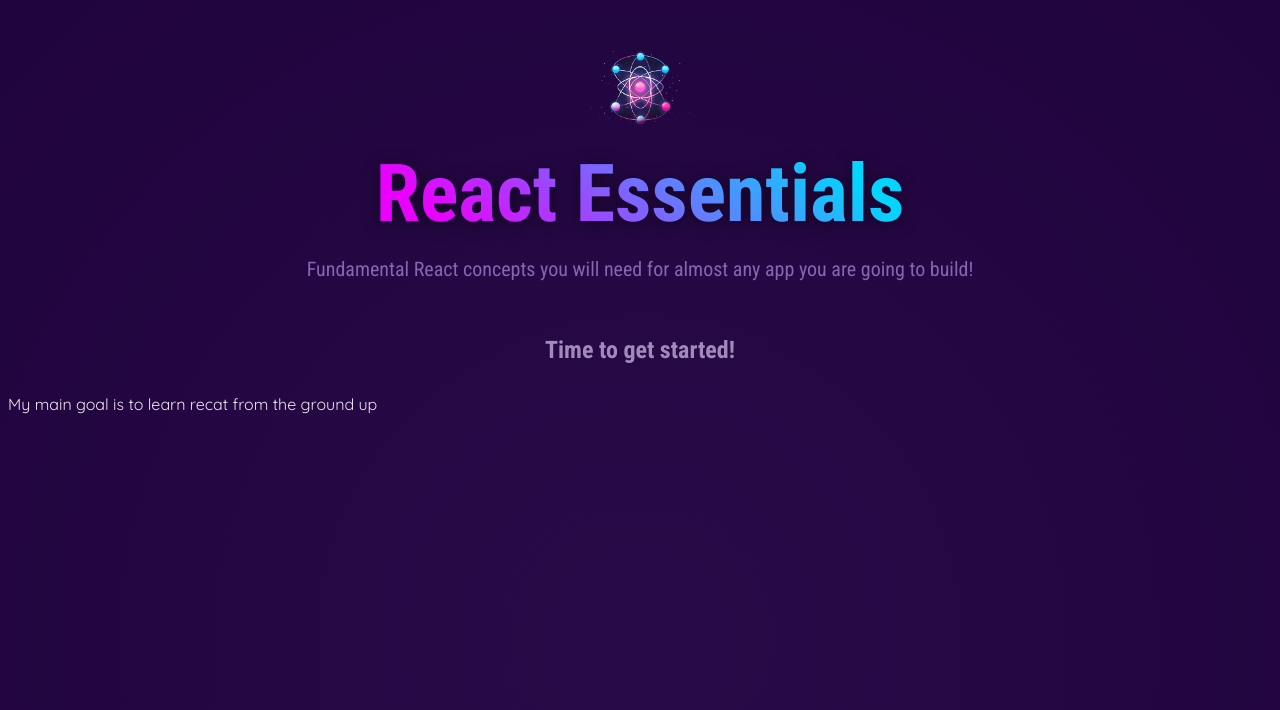
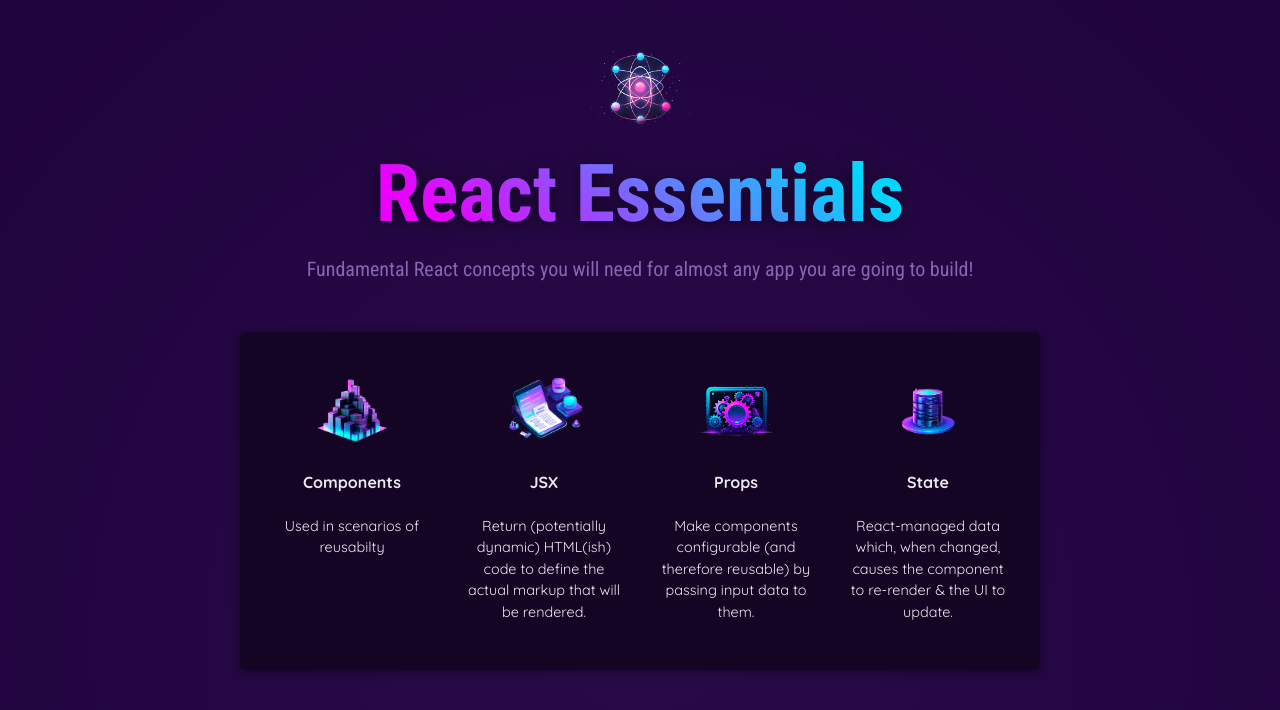
Before and after one commit to mayanjer/React-Essentials, a React (Vite) app: page / in a window 1280 px wide. Shown: the top 710 px of the page. Built offline with nearby package versions, Linux system fonts and the light colour scheme.

Commit message:
Added the new spread operator syntac

```diff
--- a/src/App.jsx
+++ b/src/App.jsx
@@ -1,10 +1,7 @@
 
-export function MainGoal() {
-  return (
-    <p>My main goal is to learn recat from the ground up</p>
+import descriptionImage from "./assets/components.png"
+import { CORE_CONCEPTS } from "./data";
 
-  )
-}
 
 function Header() {
   return (
@@ -19,14 +16,34 @@
   );
 }
 
+function CoreConcepts({image, title, description}) {
+  return <li>
+    <p><img src={ image} alt={title} /></p>
+    <h4>{title }</h4>
+    <p>{description}</p>
+
+
+  </li>
+}
+
 function App() {
   return (
     <div>
-      <Header/>
+      <Header />
       <main>
-        <h2>Time to get started!</h2>
+        <section id="core-concepts">
+          <ul>
+            <CoreConcepts
+              title="Components"
+              description="Used in scenarios of reusabilty"
+              image={descriptionImage}
+            />
+            <CoreConcepts {...CORE_CONCEPTS[1]} />
+            <CoreConcepts {...CORE_CONCEPTS[2]} />
+            <CoreConcepts {...CORE_CONCEPTS[3]} />
+          </ul>
+        </section>
       </main>
-      <MainGoal/>
     </div>
   );
 }
--- /dev/null
+++ b/src/data.js
@@ -0,0 +1,31 @@
+import componentsImg from "./assets/components.png";
+import propsImg from "./assets/config.png";
+import jsxImg from "./assets/jsx-ui.png";
+import stateImg from "./assets/state-mgmt.png";
+
+export const CORE_CONCEPTS = [
+  {
+    image: componentsImg,
+    title: "Components",
+    description:
+      "The core UI building block - compose the user interface by combining multiple components.",
+  },
+  {
+    image: jsxImg,
+    title: "JSX",
+    description:
+      "Return (potentially dynamic) HTML(ish) code to define the actual markup that will be rendered.",
+  },
+  {
+    image: propsImg,
+    title: "Props",
+    description:
+      "Make components configurable (and therefore reusable) by passing input data to them.",
+  },
+  {
+    image: stateImg,
+    title: "State",
+    description:
+      "React-managed data which, when changed, causes the component to re-render & the UI to update.",
+  },
+];
```
